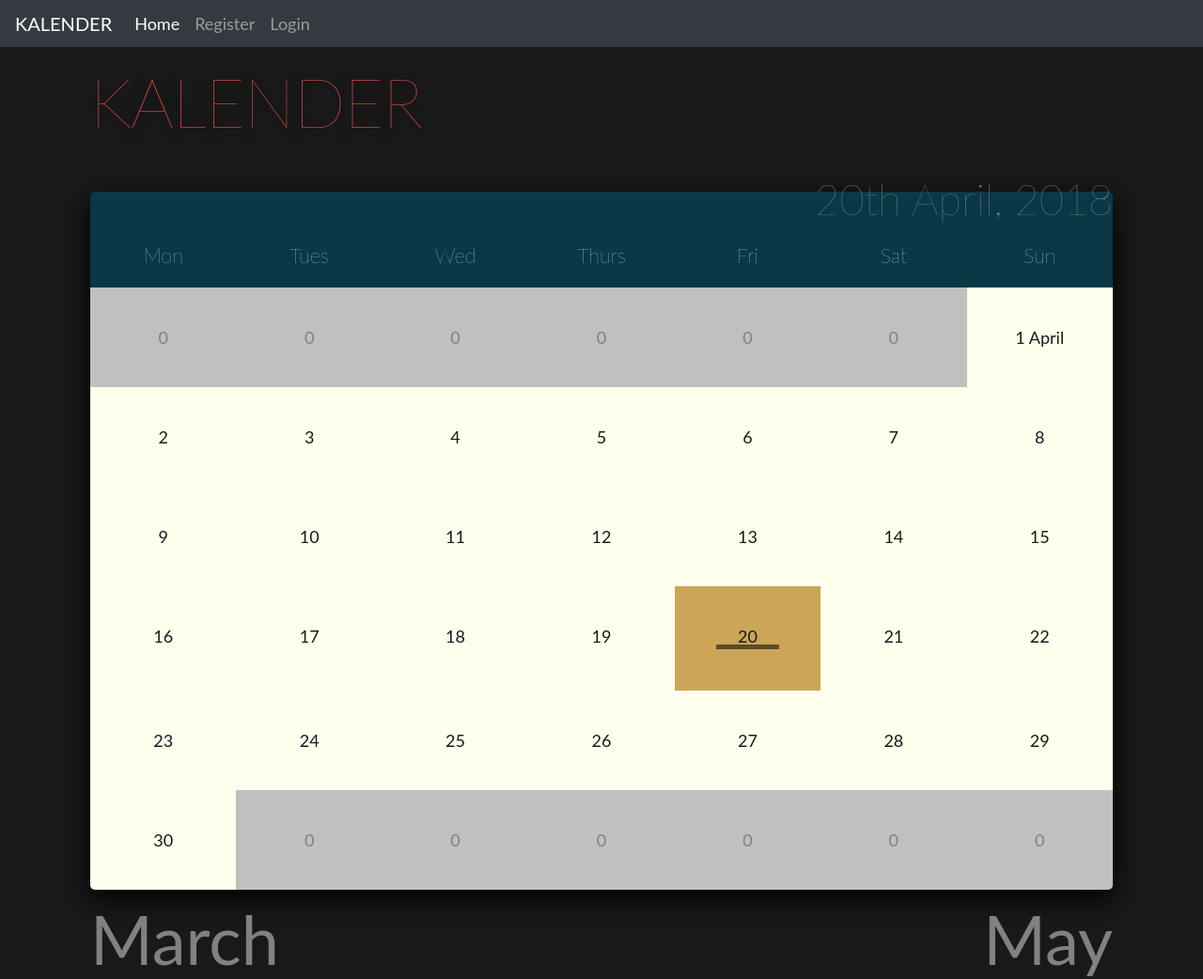
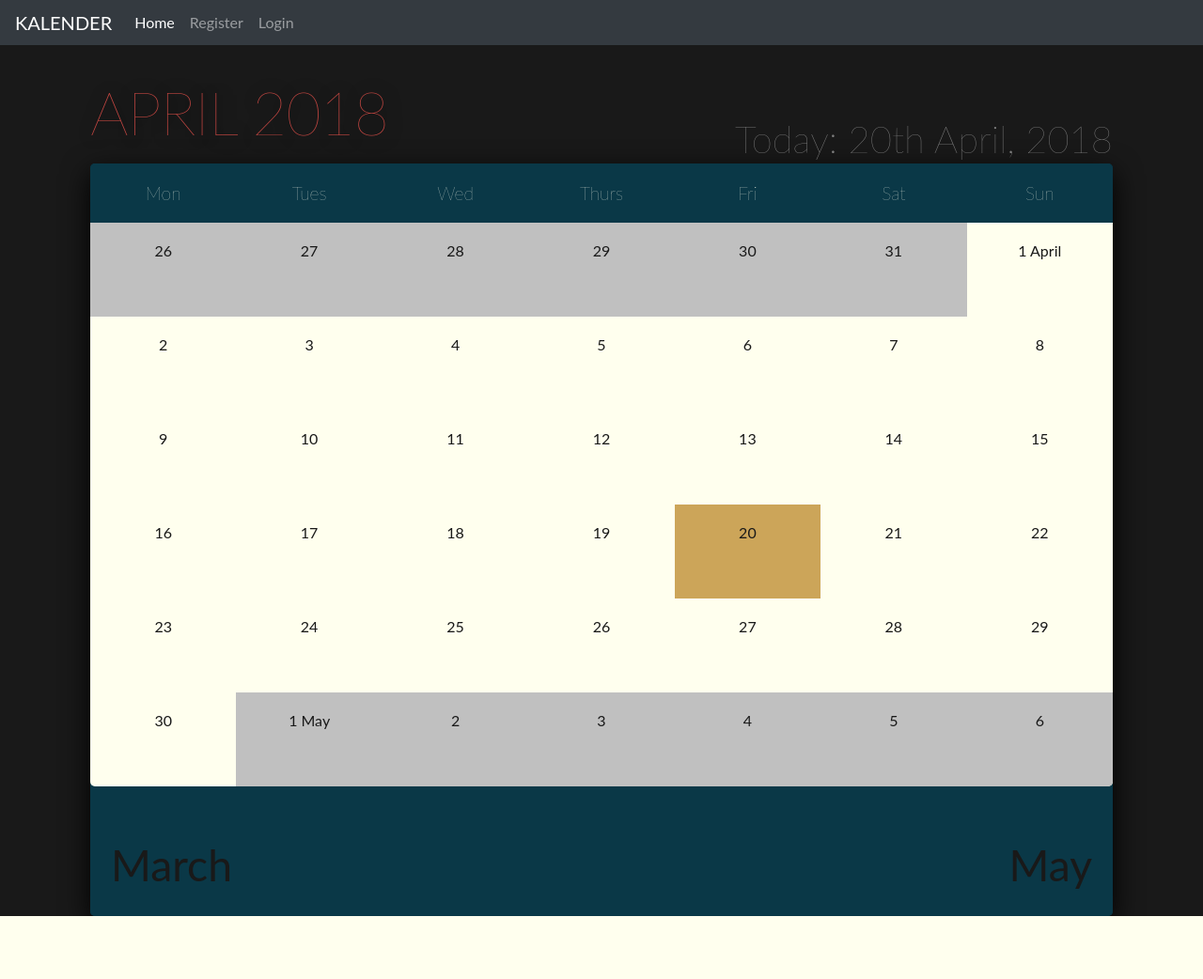
Before and after one commit to arielbk/kalender, a Flask app: page / in a window 1280 px wide. Shown: the whole page at 94% size. After the commit the page ends 975 px from the top, so only its background shows below. Run offline with Flask 2, Linux system fonts and the light colour scheme; some libraries are stand-ins or nearby versions.

Commit message:
Functionality in motion

```diff
--- a/app.py
+++ b/app.py
@@ -17,6 +17,7 @@
 # Init MySQL
 mysql = MySQL(app)
 
+# Define names for the months of the year
 def month_name(month_number):
     if month_number == 1:
         return 'January'
@@ -50,7 +51,7 @@
     now = datetime.datetime.now()
     return make_calendar(now.month, now.year)
 
-# Other months
+# Make calendar months
 @app.route('/<int:month>_<int:year>')
 def make_calendar(month, year):
     # Determine current date
@@ -85,7 +86,29 @@
         month_next = current_month + 1
         month_name_next = month_name(month_next)
 
-    return render_template('index.html', now=now, now_month_name=now_month_name, month_prev=month_prev, month_next=month_next, current_month=current_month, current_year=current_year,
+    # Add dates from previous month to blank spaces
+    for i in range(7):
+        if cal_month[0][i] == 0:
+            cal_month[0][i] = 32 * cal_month_prev[(len(cal_month_prev)-1)][i]
+
+    # Add dates from next month to blank spaces
+    for i in range(7):
+        if cal_month[(len(cal_month)-1)][i] == 0:
+            cal_month[(len(cal_month)-1)][i] = 32 * cal_month_next[0][i]
+
+    notes = []
+    if ('logged_in' in session):
+        # POPULATE CALENDAR WITH SAVED NOTE TITLES
+
+        # Create cursor
+        cur = mysql.connection.cursor()
+
+        # Execute
+        cur.execute('SELECT * FROM notes WHERE username=%s AND date_month=%s AND date_year=%s', (session['username'], current_month, current_year))
+
+        notes = cur.fetchall()
+
+    return render_template('index.html', notes=notes, now=now, now_month_name=now_month_name, month_prev=month_prev, month_next=month_next, current_month=current_month, current_year=current_year,
         cal_month=cal_month, cal_month_prev=cal_month_prev, cal_month_next=cal_month_next,
         month_name_prev=month_name_prev, month_name_current=month_name_current, month_name_next=month_name_next)
 
@@ -139,7 +162,6 @@
         # Get user by username
         result = cur.execute('SELECT * FROM users WHERE username = %s', [username])
 
-
         if result > 0:
             # Username found
 
@@ -178,7 +200,7 @@
         if 'logged_in' in session:
             return f(*args, **kwargs)
         else:
-            flash('Unauthorised page, please log in.', 'danger')
+            flash('You must be logged in to access this page.', 'danger')
             return redirect(url_for('login'))
     return wrap
 
@@ -188,7 +210,141 @@
 def logout():
     session.clear()
     flash('Successfully logged out.', 'success')
-    return redirect(url_for('login'))
+    return redirect(url_for('home'))
+
+# Individual date's notes
+@app.route('/<int:year>-<int:month>-<int:day>')
+@login_required
+def date(year, month, day):
+    # Display the string name for the chosen date
+    selected_month_name = month_name(month)
+
+    # Create cursor
+    cur = mysql.connection.cursor()
+
+    # Get notes for selected date and user
+    result = cur.execute("SELECT * FROM notes WHERE username=%s AND date_day=%s AND date_month=%s AND date_year=%s", (session['username'], day, month, year))
+
+    notes = cur.fetchall()
+
+    if result > 0:
+        return render_template('date.html', notes=notes,
+            year=year, month=month, selected_month_name=selected_month_name, day=day)
+    else:
+        error = "No notes for selected date"
+        return render_template('date.html', error=error,
+            year=year, month=month, selected_month_name=selected_month_name, day=day)
+
+    # Close connection
+    cur.close()
+
+# Note form class
+class NoteForm(Form):
+    title = StringField('Title', [validators.Length(min=1, max=60)])
+    body = TextAreaField('Body')
+
+# Create a note for a particular date
+@app.route('/create-note_<int:year>-<int:month>-<int:day>', methods=['GET', 'POST'])
+@login_required
+def create_note(year, month, day):
+    selected_month_name = month_name(month)
+    form = NoteForm(request.form)
+    if request.method == 'POST' and form.validate():
+        title = form.title.data
+        body = form.body.data
+
+        # Create cursor
+        cur = mysql.connection.cursor()
+
+        # Execute db
+        cur.execute("INSERT INTO notes(username, title, body, date_day, date_month, date_year) VALUES(%s, %s, %s, %s, %s, %s);", (session['username'], title, body, day, month, year))
+
+        # Commit to db
+        mysql.connection.commit()
+
+        # Close connection
+        cur.close()
+
+        flash('Note created', 'success')
+        return date(year, month, day)
+
+    return render_template('create-note.html', form=form, year=year, month=month, selected_month_name=selected_month_name, day=day)
+
+# Update a note for a particular date
+@app.route('/edit-note_<string:id>', methods=['GET', 'POST'])
+@login_required
+def edit_note(id):
+    # Create cursor
+    cur = mysql.connection.cursor()
+
+    # Get article by ID and username
+    result = cur.execute("SELECT * FROM notes WHERE id=%s AND username=%s", [id, session['username']])
+
+    note = cur.fetchone()
+
+    # Details to use on the page
+    year = note['date_year']
+    month = note['date_month']
+    day = note['date_day']
+    selected_month_name = month_name(month)
+
+    # Get form
+    form = NoteForm(request.form)
+
+    # Populate note form fields
+    form.title.data = note['title']
+    form.body.data = note['body']
+
+    if request.method == 'POST' and form.validate():
+        title = form.title.data
+        body = form.body.data
+
+        # Create cursor
+        cur = mysql.connection.cursor()
+
+        # Execute db
+        cur.execute("UPDATE notes SET title=%s, body=%s WHERE id=%s AND username=%s);", (title, body, id, session['username']))
+
+        # Commit to db
+        mysql.connection.commit()
+
+        # Close connection
+        cur.close()
+
+        flash('Note updated', 'success')
+        return date(year, month, day)
+
+    return render_template('create-note.html', form=form)
+
+    return render_template('create-note.html', form=form, year=year, month=month, selected_month_name=selected_month_name, day=day)
+
+# Delete a particular note
+@app.route('/delete-note_<string:id>')
+@login_required
+def delete_article(id):
+    # Create cursor
+    cur = mysql.connection.cursor()
+
+    # Execute - retrieve information for return journey
+    cur.execute('SELECT * FROM notes WHERE id=%s AND username=%s', [id, session['username']])
+
+    note = cur.fetchone()
+
+    year = note['date_year']
+    month = note['date_month']
+    day = note['date_day']
+
+    # Execute - remove from db
+    cur.execute('DELETE FROM notes WHERE id=%s AND username=%s', [id, session['username']])
+
+    # Commit to db
+    mysql.connection.commit()
+
+    # Close connection
+    cur.close()
+
+    flash('Note deleted', 'success')
+    return date(year, month, day)
 
 if __name__ == '__main__':
     app.secret_key = 'secret'
--- a/static/styles.css
+++ b/static/styles.css
@@ -73,7 +73,7 @@
 body {
   font-family: "Lato", "Helvetica Neue", Helvetica, Arial, sans-serif;
   background-color: #191919;
-  font-size: 18px;
+  font-size: 16px;
   color: #191919;
 }
 
@@ -96,21 +96,26 @@
   position: absolute;
   margin: 0 auto;
 }
-.main-calendar {
+.main-window {
   border-radius: 5px;
   background-color: #0a3847;
   min-width: 810px;
   width: 85%;
-  min-height: 300px;
-  margin: 60px auto;
+  margin: 22px auto;
   box-shadow: 0 10px 30px #000;
 }
-.small-box {
+.form-box {
   border-radius: 5px;
   background-color: #ffe;
-  width: 300px;
-  margin: 60px auto;
   box-shadow: 0 10px 30px #000;
+	margin: 60px auto;
+}
+.form-box-small {
+	width: 300px;
+}
+.form-box-large {
+	width: 85%;
+	min-width: 810px;
 }
 
 /*----------------------------------------------------------------------------/*
@@ -120,12 +125,12 @@
 ==========================================================================*/
 
 h1 {
-  padding: 22px 0 0 7.5%;
   font-size: 4em;
   color: #c14641;
 }
 
 header h1 {
+	margin: 40px 0 0 7.5%;
   text-shadow: 2px 2px 17px #000;
 	display: inline-block;
 	font-weight: 200;
@@ -139,14 +144,15 @@
 	color: #818181;
 	display: inline-block;
 	float: right;
-	margin: 140px 7.5% 5px 0;
+	margin-right: 7.5%;
+	padding-top: 80px;
 }
 
 h3,
 h3 a {
-	font-size: 2em;
+	font-size: 1.7em;
 	color: #818181;
-	margin-top: 44px;
+	margin-top: 22px;
 }
 
 h3 a:hover {
@@ -182,29 +188,11 @@
 }
 td {
 	background: #ffe;
-  width: 14%;
-  padding: 44px;
-	text-align: center;
+	color: #191919;
+	padding: 44px;
 }
-td:hover {
-  background: #98babe;
-}
-.special-day {
-	color: #0a3847;
-}
-.special-day h4 {
-  border-bottom: 5px solid #818181;
-}
-.today-highlight {
-	background: #cca559;
-	color: #191919;
-}
-.today-highlight h4 {
-	border-bottom: 5px solid #5d4b29;
-}
-.other-month {
-  background: #c0c0c0;
-  color: #818181;
+tfoot td {
+	background: #0a3847;
 }
 tr:last-child td:first-child {
   border-radius: 0 0 0 5px;
@@ -215,7 +203,59 @@
 
 /*----------------------------------------------------------------------------/*
 
-                                              FORM ->
+                                              MAIN CALENDAR ->
+
+==========================================================================*/
+
+.main-calendar td {
+  width: 14%;
+	text-align: center;
+	padding: 0;
+	height: 100px;
+	overflow: scroll;
+}
+.main-calendar td a {
+	color: #191919;
+	padding: 22px;
+	display: block;
+	width: 100%;
+	height: 100px;
+	overflow: scroll;
+}
+.main-calendar td a:hover {
+  background: #98babe;
+	text-decoration: none;
+	color: #0a3847;
+}
+/* .special-day a {
+	color: #0a3847;
+  border-bottom: 5px solid #818181;
+} */
+.today-highlight a {
+	background: #cca559;
+	color: #191919;
+}
+/* .today-highlight a {
+	border-bottom: 5px solid #5d4b29;
+} */
+.other-month a {
+  background: #c0c0c0;
+  color: #818181;
+}
+.small-titles {
+	margin-top: 10px;
+}
+.small-titles li {
+	list-style-type: square;
+	list-style-position: inside;
+	font-size: 0.8em;
+	line-height: 1.5em;
+	color: #818181;
+}
+
+/*----------------------------------------------------------------------------/*
+
+                                              FORMS ->
 
 ==========================================================================*/
 
--- a/templates/index.html
+++ b/templates/index.html
@@ -2,18 +2,15 @@
 
 {% block body %}
 <header>
-  <h1>Kalender</h1>
+  <h1>{{ month_name_current }} {{ current_year }}</h1>
   <h2>
-
-    {% if current_month == now.month and current_year == now.year %}
+    Today:
     {{ now.day }}{% if now.day == 1 or now.day == 21 or now.day == 31 %}st{% elif now.day == 2 or now.day == 22 %}nd{% elif now.day == 3 or now.day == 23 %}rd{% else %}th{% endif %}
-    {% endif %}
-    {{ month_name_current }},
-    {{ current_year }}
-
+    {{ now_month_name }},
+    {{ now.year }}
   </h2>
 </header>
-<section class="main-calendar">
+<section class="main-window main-calendar">
   <table>
     <thead>
       <th scope="col">Mon</th>
@@ -28,24 +25,47 @@
       {% for week in cal_month %}
         <tr>
           {% for day in week %}
-          {% if day == 0 %}
-            <td class="other-month">0</td>
+            {% if day > 31 %}
+              {% if day == 32 %} <!-- if the cell is 1st of next month -->
+                <td class="other-month"><a href="#">1 {{ month_name_next }}</a></td>
+              {% else %} <!-- if the cell is previous or next month -->
+                <td class="other-month"><a href="#">{{ (day / 32)|int }}</a></td>
+              {% endif %}
             {% elif day == now.day and current_month == now.month and current_year == now.year %}
-            <td class="today-highlight"><h4>{{ day }}</h4></td>
+              <td class="today-highlight"><a href="{{ current_year }}-{{ current_month }}-{{ day }}">{{ day }}</a></td>
             {% elif day == 1 %}
-            <td><h4>1 {{ month_name_current }}</h4></td>
+              <td><a href="{{ current_year }}-{{ current_month }}-1">1 {{ month_name_current }}</a></td>
             {% else %}
-            <td><h4>{{ day }}</h4></td>
+              <td><a href="{{ current_year }}-{{ current_month }}-{{ day }}">{{ day }}
+
+
+                <ul class="small-titles">
+                  {% for note in notes %}
+                    {% if note['date_day'] == day %}
+                      <li>{{note['title']}}</li>
+                    {% endif %}
+                  {% endfor %}
+                </ul>
+
+              </a></td>
             {% endif %}
           {% endfor %}
         </tr>
       {% endfor %}
+
 </tbody>
+<tfoot>
+  <tr>
+    <td colspan="3">
+    <h3 class="float-left mt-3"><a href="{{month_prev}}_{% if month_prev == 12 %}{{current_year-1}}{% else %}{{current_year}}{% endif %}">{{ month_name_prev }}</a></h3>
+  </td>
+  <td></td>
+  <td colspan="3">
+    <h3 class="float-right mt-3"><a href="{{month_next}}_{% if month_next == 1 %}{{current_year+1}}{% else %}{{current_year}}{% endif %}">{{ month_name_next }}</a></h3>
+</td>
+  </tr>
+</tfoot>
 </table>
-
-<h3 class="float-left mt-3"><a href="{{month_prev}}_{% if month_prev == 12 %}{{current_year-1}}{% else %}{{current_year}}{% endif %}">{{ month_name_prev }}</a></h3>
-<h3 class="float-right mt-3"><a href="{{month_next}}_{% if month_next == 1 %}{{current_year+1}}{% else %}{{current_year}}{% endif %}">{{ month_name_next }}</a></h3>
-
 </section>
 
 {% endblock %}
--- a/templates/layout.html
+++ b/templates/layout.html
@@ -6,7 +6,7 @@
   <meta http-equiv="X-UA-Compatible" content="ie=edge">
   <title>Kalender</title>
   <link rel="stylesheet" href="https://stackpath.bootstrapcdn.com/bootstrap/4.1.0/css/bootstrap.min.css" integrity="sha384-9gVQ4dYFwwWSjIDZnLEWnxCjeSWFphJiwGPXr1jddIhOegiu1FwO5qRGvFXOdJZ4" crossorigin="anonymous">
-  <link rel="stylesheet" type="text/css" href="static/styles.css">
+  <link rel="stylesheet" href="static/styles.css">
 </head>
 <body>
   {% include 'includes/_navbar.html' %}
@@ -19,5 +19,13 @@
   <script src="https://code.jquery.com/jquery-3.2.1.slim.min.js" integrity="sha384-KJ3o2DKtIkvYIK3UENzmM7KCkRr/rE9/Qpg6aAZGJwFDMVNA/GpGFF93hXpG5KkN" crossorigin="anonymous"></script>
   <script src="https://cdnjs.cloudflare.com/ajax/libs/popper.js/1.12.9/umd/popper.min.js" integrity="sha384-ApNbgh9B+Y1QKtv3Rn7W3mgPxhU9K/ScQsAP7hUibX39j7fakFPskvXusvfa0b4Q" crossorigin="anonymous"></script>
   <script src="https://maxcdn.bootstrapcdn.com/bootstrap/4.0.0/js/bootstrap.min.js" integrity="sha384-JZR6Spejh4U02d8jOt6vLEHfe/JQGiRRSQQxSfFWpi1MquVdAyjUar5+76PVCmYl" crossorigin="anonymous"></script>
+  <script src="https://cdn.ckeditor.com/ckeditor5/1.0.0-beta.3/classic/ckeditor.js"></script>
+  <script type="text/javascript">
+    ClassicEditor
+        .create( document.querySelector( '#editor' ) )
+        .catch( error => {
+            console.error( error );
+        } );
+  </script>
 </body>
 </html>
--- a/templates/login.html
+++ b/templates/login.html
@@ -5,9 +5,9 @@
   <h2>
     Login
   </h2>
-  <section class="small-box">
+  <section class="form-box form-box-small">
     <form action="/login" method="POST">
-      <fieldset class="account-info">
+      <fieldset class="form-fields">
       <label for="username">
         Username
         <input type="text" name="username">
@@ -17,7 +17,7 @@
         <input type="password" name="password">
       </label>
       </fieldset>
-      <fieldset class="account-action">
+      <fieldset class="form-action">
         <input class="btn" type="submit" name="submit" value="Login">
         <label for="remember">
           <input type="checkbox" name="remember"> Stay signed in
--- a/templates/register.html
+++ b/templates/register.html
@@ -5,9 +5,9 @@
 
   {% from "includes/_formhelpers.html" import render_field %}
 
-  <section class="small-box">
+  <section class="form-box form-box-small">
     <form action="" method="POST">
-      <fieldset class="account-info">
+      <fieldset class="form-fields">
         <label for="username">
           {{render_field(form.username, class_="form-control")}}
         </label>
@@ -21,7 +21,7 @@
           {{render_field(form.confirm, class_="form-control")}}
         </label>
       </fieldset>
-      <fieldset class="account-action">
+      <fieldset class="form-action">
         <input class="btn" type="submit" name="submit" value="Register">
       </fieldset>
     </form>
```
Also changed, not shown: other parts of static/styles.css (+44 -20 lines), templates/create-note.html (added, +26 -0 lines), templates/date.html (added, +43 -0 lines), templates/edit-note.html (added, +26 -0 lines). Lines whose indentation alone changed are shown as unchanged.
